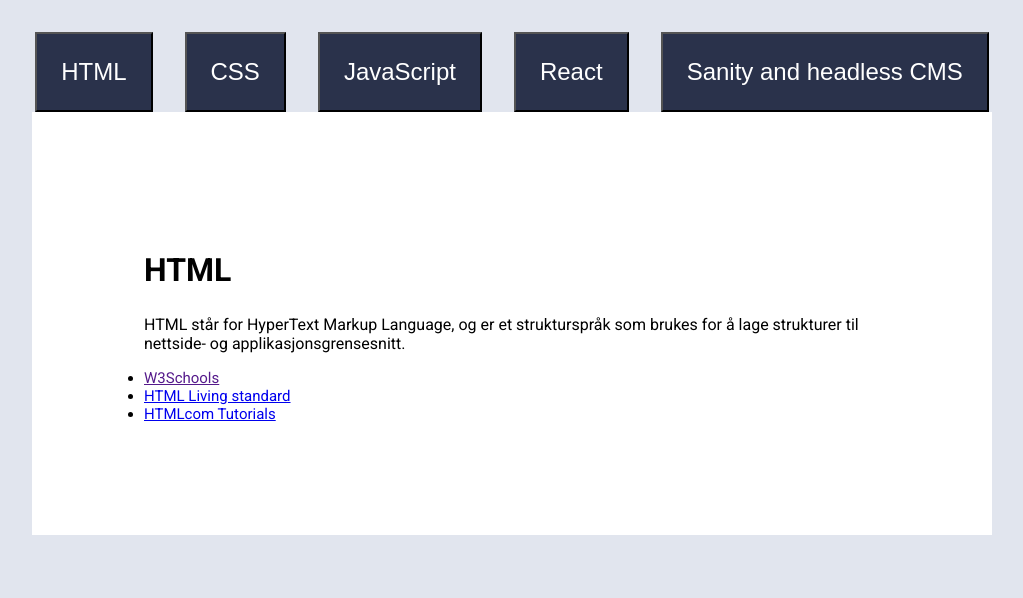
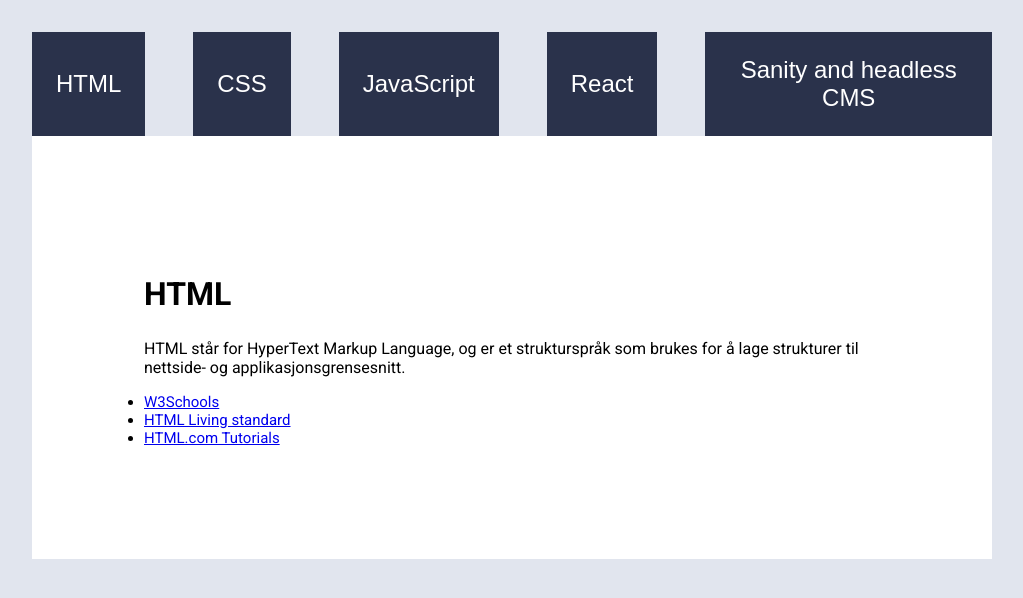
Before and after one commit to danielsb03/uin25ak1_resource_layout_BETTO, a plain HTML site: page index.html in a window 1280 px wide. Shown: the whole page, without its empty margins (128-1151 px from the left). Drawn offline with Linux system fonts and the light colour scheme.

Commit message:
Ferdig
Utrolig skuffet over slutten på arbeidskravet. Synes at mangel av fasit på arbeidskrav er ødeleggende.

```diff
--- a/ressurser.js
+++ b/ressurser.js
@@ -96,32 +96,80 @@
         ]
     },
 ]
-
-let innhold = ""
+// Dette er mitt eget arbeid, klarte å fullføre 60% av oppgaven helt selv. Etter 10 min prat med studentass og fikk med meg masse gode svar til mine problemer, med engang jeg gikk tilbake
+// på plassen for å sette meg ned å fortsette med det jeg fikk veiledning for, så var det så mange andre detaljer som ikke ble forklart. Endte opp med å bli stuck med ANDRE unike problemer
 
 
 
-document.getElementById("info").innerHTML = innhold
 
-let titles = ""
-resources.map((headline)=> titles +=
-`
-            <li> <button id="knapper"> ${headline.category}</button</li>`)
 
-document.getElementById("title").innerHTML = titles
 
-const buttonWhite = document.getElementById("knapper")
+// let innhold = ""
 
-resources.filter(resource => resource.category)
-let test = resources.filter(resource => resource.category === 'HTML').map(resource => document.getElementById("info").innerHTML += `<h1>${resource.category}</h1>
+
+
+// document.getElementById("info").innerHTML = innhold
+
+// let titles = ""
+// resources.map((headline)=> titles +=
+// `
+//             <li> <button class="knapper" > ${headline.category}</button</li>`)
+
+// document.getElementById("title").innerHTML = titles
+
+
+
+// let test = resources.filter(resource => resource.category === 'HTML').map(resource => document.getElementById("info").innerHTML += `<h1>${resource.category}</h1>
+//                 <p>${resource.text}</p>
+
+
+
+//                 <ul id="linker">
+//                     <li><a href="#">W3Schools</a></li>
+//                     <li><a href="#">HTML Living standard</a></li>
+//                     <li><a href="#">HTMLcom Tutorials</a></li>
+//                 </ul>`)
+
+
+
+
+document.getElementById("title").innerHTML = resources
+    .map(resource => `<li><button class="knapper">${resource.category}</button></li>`)
+    .join("");
+
+// Function to update content dynamically
+function updateContent(category) {
+    let content = resources
+        .filter(resource => resource.category === category)
+        .map(resource => `
+            <h1>${resource.category}</h1>
             <p>${resource.text}</p>
             <ul id="linker">
-                    <li><a href="">W3Schools</a></li>
-                    <li><a href="#">HTML Living standard</a></li>
-                    <li><a href="#">HTMLcom Tutorials</a></li>
-                </ul>`)
+                ${resource.sources
+                    .map(source => `<li><a href="${source.url}" target="_blank">${source.title}</a></li>`)
+                    .join("")
+                }
+            </ul>
+        `)
+        .join("");
+
+    document.getElementById("info").innerHTML = content;
+}
+
+// Add event listeners to buttons
+document.querySelectorAll('.knapper').forEach(button => {
+    button.addEventListener('click', event => {
+        updateContent(event.target.textContent);
+    });
+});
+
+// ✅ Automatically load "HTML" category when page loads
+window.onload = () => {
+    updateContent("HTML");
+};
 
 
-buttonWhite.addEventListener("click", function(){
 
-})
+
+//Jeg hadde GJERNE ønsket en fasit på hvordan denne arbeidskravet skulle ha blitt gjennomført.
+// Det er den eneste måten for meg å lære. Ved å kunne sammenligne med fasit og finne ut hvor jeg tok feil eller gjorde unødvendig koding.
--- a/style.css
+++ b/style.css
@@ -27,29 +27,29 @@
 nav{
     width: 100%;
     ul{
-
     list-style: none;
+    display: flex;
     gap: 1rem;
-    justify-items:center;
+    justify-content: space-between;
     margin: 2rem 8rem 0rem 6rem;
-
     padding-left: 4rem;
     text-align: center;
-}
-    li{
+
+    }
+      li{
        display: flex;
+       flex-grow: 3
     }
 
-    #knapper {
-         color: var(--white);
-         font-size: 1.5rem;
+    .knapper {
         background:var(--Dblue);
+        color: var(--white);
+        font-size: 1.5rem;
+        border: none;
         padding: 1.5rem;
         margin: 0rem 2rem 0rem 0rem;
         flex-grow: 3;
-
     }
-
 }
 main {
     background-color: var(--white);
```
Also changed, not shown: index.html (+2 -3 lines). Lines whose indentation alone changed are shown as unchanged.
